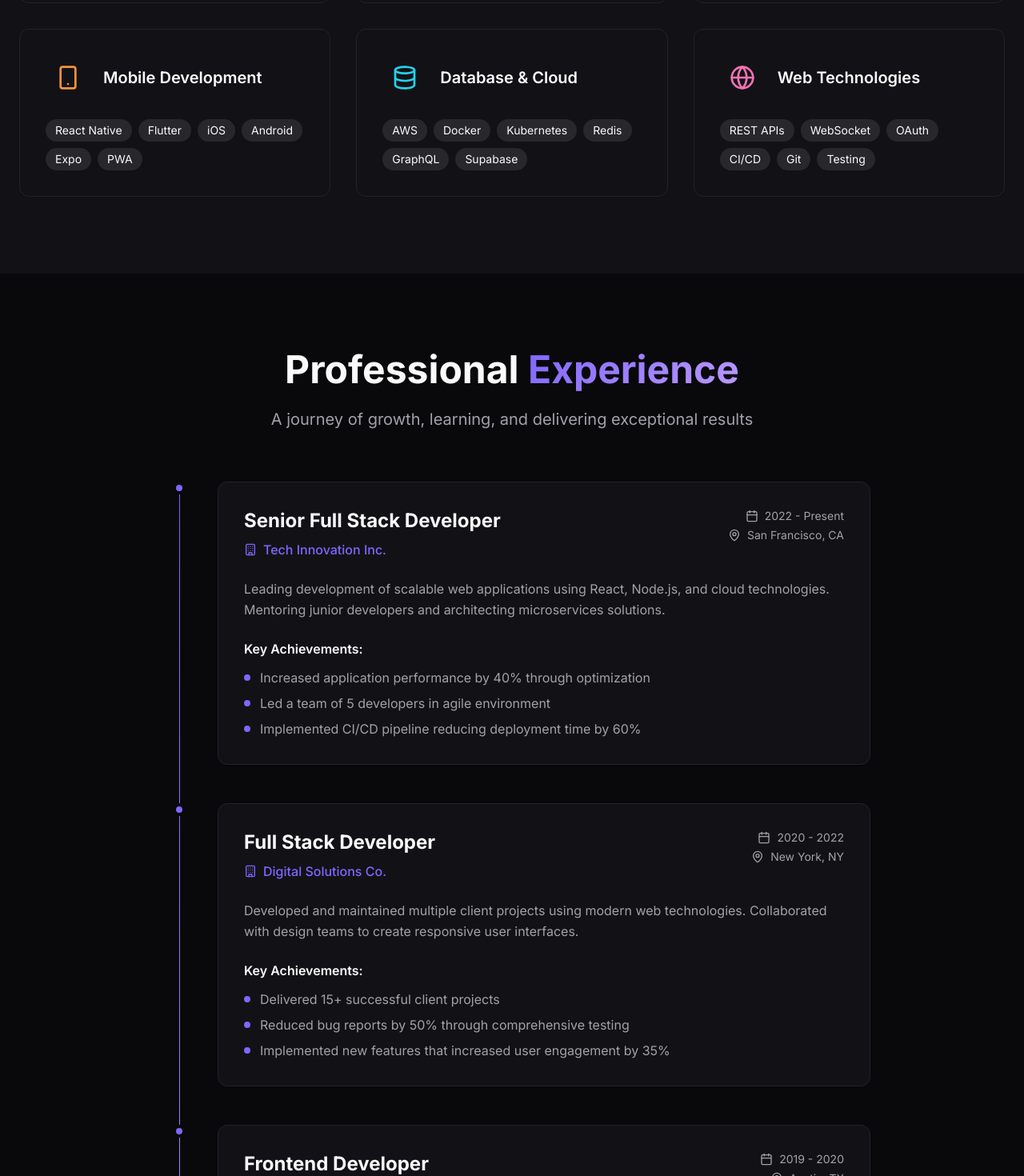
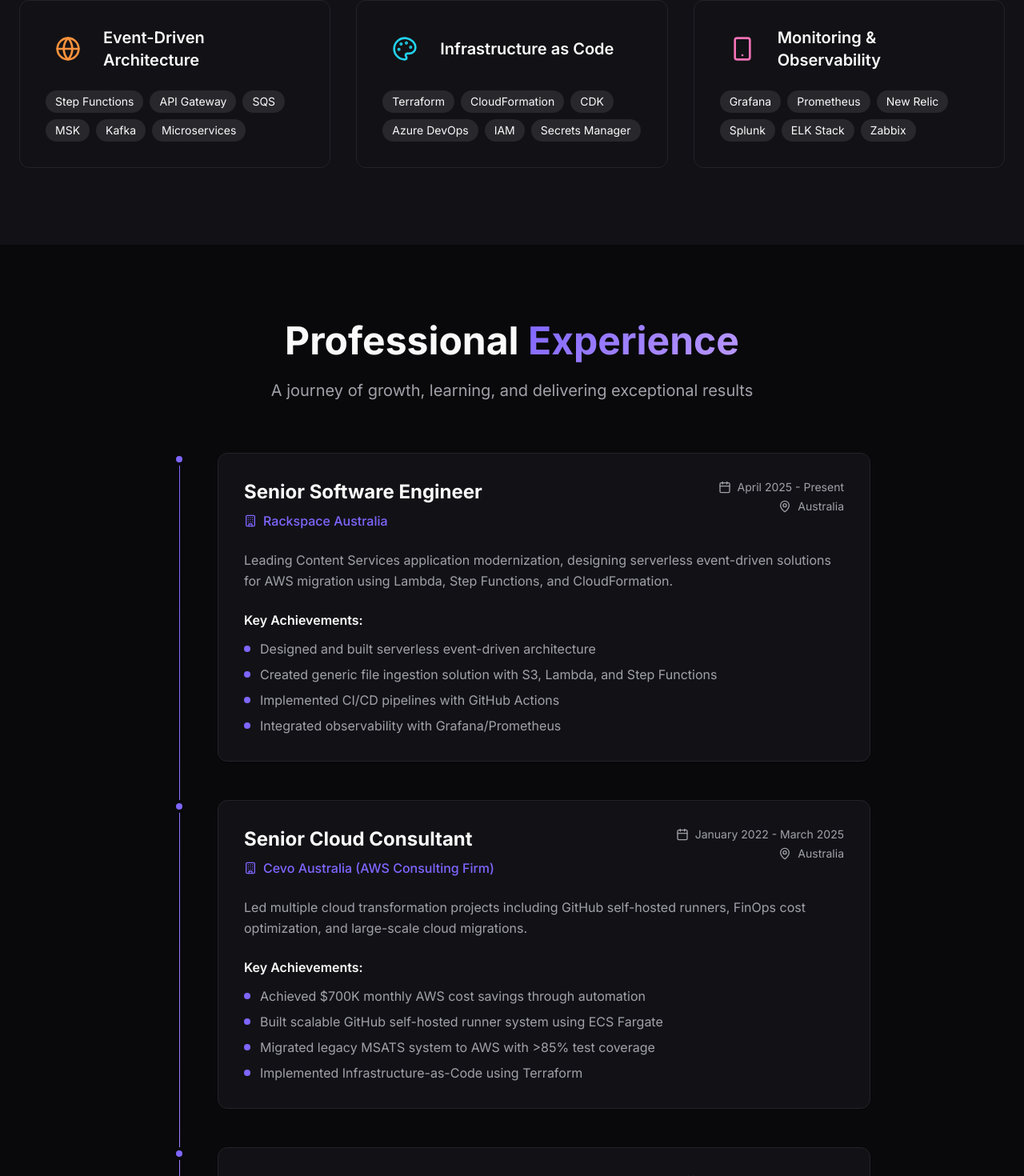
Before and after one commit to py2k5/pradip-portfolio, a React (Vite) app: page / in a window 1280 px wide. Shown: the part 1330-2800 px from the top of the page at 80% size. Built offline with nearby package versions, Linux system fonts and the light colour scheme; the HTML template or start-up script is replaced by a standard one.

Commit message:
Update skills from resume

```diff
--- a/src/components/Certifications.tsx
+++ b/src/components/Certifications.tsx
@@ -4,58 +4,58 @@ import { Button } from "@/components/ui/button";
 
 const certifications = [
   {
-    title: "AWS Certified Solutions Architect",
+    title: "AWS DevOps Engineer - Professional",
     issuer: "Amazon Web Services",
-    date: "2023",
-    credentialId: "AWS-ASA-2023-001",
-    description: "Validates expertise in designing distributed systems and applications on AWS platform",
-    verifyUrl: "#",
+    date: "2024",
+    credentialId: "AWS-DOP-PRO-2024",
+    description: "Advanced certification validating expertise in DevOps practices, CI/CD, and automation on AWS",
+    verifyUrl: "https://aws.amazon.com/certification/certified-devops-engineer-professional/",
     logo: "🏆"
   },
   {
-    title: "Google Cloud Professional Developer",
-    issuer: "Google Cloud",
+    title: "AWS Solutions Architect - Associate",
+    issuer: "Amazon Web Services",
     date: "2023",
-    credentialId: "GCP-PD-2023-002",
-    description: "Demonstrates ability to build, test, and deploy scalable applications on Google Cloud",
-    verifyUrl: "#",
+    credentialId: "AWS-SAA-2023",
+    description: "Validates technical expertise in designing and deploying scalable AWS systems",
+    verifyUrl: "https://aws.amazon.com/certification/certified-solutions-architect-associate/",
     logo: "☁️"
   },
   {
-    title: "React Developer Professional Certificate",
-    issuer: "Meta (Facebook)",
-    date: "2022",
-    credentialId: "META-RDC-2022-003",
-    description: "Comprehensive certification covering React fundamentals, advanced patterns, and best practices",
-    verifyUrl: "#",
+    title: "AWS Developer - Associate",
+    issuer: "Amazon Web Services",
+    date: "2023",
+    credentialId: "AWS-DVA-2023",
+    description: "Demonstrates proficiency in developing and maintaining AWS applications",
+    verifyUrl: "https://aws.amazon.com/certification/certified-developer-associate/",
     logo: "⚛️"
   },
   {
-    title: "Certified Kubernetes Administrator",
-    issuer: "Cloud Native Computing Foundation",
+    title: "AWS Cloud Practitioner",
+    issuer: "Amazon Web Services",
     date: "2022",
-    credentialId: "CKA-2022-004",
-    description: "Validates skills in Kubernetes cluster administration and container orchestration",
-    verifyUrl: "#",
-    logo: "🚢"
+    credentialId: "AWS-CLF-2022",
+    description: "Foundation-level certification covering AWS cloud concepts and services",
+    verifyUrl: "https://aws.amazon.com/certification/certified-cloud-practitioner/",
+    logo: "🌟"
   },
   {
-    title: "UX Design Professional Certificate",
-    issuer: "Google",
-    date: "2021",
-    credentialId: "GOOGLE-UX-2021-005",
-    description: "Covers the entire UX design process from user research to prototyping and testing",
-    verifyUrl: "#",
-    logo: "🎨"
+    title: "AWS AI Practitioner",
+    issuer: "Amazon Web Services",
+    date: "2024",
+    credentialId: "AWS-AIP-2024",
+    description: "Validates knowledge of AI/ML services and best practices on AWS platform",
+    verifyUrl: "https://aws.amazon.com/certification/certified-ai-practitioner/",
+    logo: "🤖"
   },
   {
-    title: "MongoDB Certified Developer",
-    issuer: "MongoDB Inc.",
-    date: "2021",
-    credentialId: "MDB-DEV-2021-006",
-    description: "Validates expertise in MongoDB database development and data modeling",
-    verifyUrl: "#",
-    logo: "🍃"
+    title: "HashiCorp Terraform Associate",
+    issuer: "HashiCorp",
+    date: "2023",
+    credentialId: "HCP-TF-2023",
+    description: "Validates skills in Infrastructure as Code using Terraform for cloud provisioning",
+    verifyUrl: "https://www.hashicorp.com/certification/terraform-associate",
+    logo: "🏗️"
   }
 ];
 
--- a/src/components/Experience.tsx
+++ b/src/components/Experience.tsx
@@ -3,51 +3,55 @@ import { Card, CardContent } from "@/components/ui/card";
 
 const experiences = [
   {
-    title: "Senior Full Stack Developer",
-    company: "Tech Innovation Inc.",
-    location: "San Francisco, CA",
-    period: "2022 - Present",
-    description: "Leading development of scalable web applications using React, Node.js, and cloud technologies. Mentoring junior developers and architecting microservices solutions.",
+    title: "Senior Software Engineer",
+    company: "Rackspace Australia",
+    location: "Australia",
+    period: "April 2025 - Present",
+    description: "Leading Content Services application modernization, designing serverless event-driven solutions for AWS migration using Lambda, Step Functions, and CloudFormation.",
     achievements: [
-      "Increased application performance by 40% through optimization",
-      "Led a team of 5 developers in agile environment",
-      "Implemented CI/CD pipeline reducing deployment time by 60%"
+      "Designed and built serverless event-driven architecture",
+      "Created generic file ingestion solution with S3, Lambda, and Step Functions",
+      "Implemented CI/CD pipelines with GitHub Actions",
+      "Integrated observability with Grafana/Prometheus"
     ]
   },
   {
-    title: "Full Stack Developer",
-    company: "Digital Solutions Co.",
-    location: "New York, NY",
-    period: "2020 - 2022",
-    description: "Developed and maintained multiple client projects using modern web technologies. Collaborated with design teams to create responsive user interfaces.",
+    title: "Senior Cloud Consultant",
+    company: "Cevo Australia (AWS Consulting Firm)",
+    location: "Australia",
+    period: "January 2022 - March 2025",
+    description: "Led multiple cloud transformation projects including GitHub self-hosted runners, FinOps cost optimization, and large-scale cloud migrations.",
     achievements: [
-      "Delivered 15+ successful client projects",
-      "Reduced bug reports by 50% through comprehensive testing",
-      "Implemented new features that increased user engagement by 35%"
+      "Achieved $700K monthly AWS cost savings through automation",
+      "Built scalable GitHub self-hosted runner system using ECS Fargate",
+      "Migrated legacy MSATS system to AWS with >85% test coverage",
+      "Implemented Infrastructure-as-Code using Terraform"
     ]
   },
   {
-    title: "Frontend Developer",
-    company: "StartupLab",
-    location: "Austin, TX",
-    period: "2019 - 2020",
-    description: "Built responsive web applications and mobile interfaces. Worked closely with UX designers to implement pixel-perfect designs.",
+    title: "Senior Software Engineer",
+    company: "Firstwave Cloud Solutions",
+    location: "Australia",
+    period: "June 2019 - January 2022",
+    description: "SRE-focused automatic deployment of cloud security products with emphasis on monitoring, alerting, and incident response automation.",
     achievements: [
-      "Created reusable component library used across 10+ projects",
-      "Improved website loading speed by 45%",
-      "Mentored 3 junior developers in React best practices"
+      "Developed backend APIs and integrations",
+      "Built CI/CD pipelines for automated deployment",
+      "Implemented comprehensive monitoring and alerting systems",
+      "Enhanced system reliability through SRE practices"
     ]
   },
   {
-    title: "Junior Web Developer",
-    company: "WebCraft Agency",
-    location: "Remote",
-    period: "2018 - 2019",
-    description: "Started career building websites for small businesses. Gained experience with HTML, CSS, JavaScript, and basic backend technologies.",
+    title: "Network (Python) Developer",
+    company: "Macquarie Group",
+    location: "Australia",
+    period: "August 2018 - May 2019",
+    description: "Developed web-based portal for network infrastructure management and automated day-to-day network operations.",
     achievements: [
-      "Completed 25+ website projects for local businesses",
-      "Achieved 98% client satisfaction rate",
-      "Self-taught React and modern development practices"
+      "Built end-to-end self-service systems for DNS and load balancing",
+      "Automated routine network device management tasks",
+      "Integrated portal with legacy network systems",
+      "Provided network health visualization dashboard"
     ]
   }
 ];
--- a/src/components/Skills.tsx
+++ b/src/components/Skills.tsx
@@ -3,39 +3,39 @@ import { Card, CardContent } from "@/components/ui/card";
 
 const skillCategories = [
   {
-    title: "Frontend Development",
-    icon: Code,
-    skills: ["React", "TypeScript", "Next.js", "Tailwind CSS", "Vue.js", "Angular"],
+    title: "Cloud Platforms",
+    icon: Database,
+    skills: ["AWS", "Lambda", "S3", "ECS Fargate", "CloudFormation", "Event Bridge"],
     color: "text-blue-400"
   },
   {
-    title: "Backend Development",
+    title: "DevOps & SRE",
     icon: Server,
-    skills: ["Node.js", "Python", "FastAPI", "Express", "PostgreSQL", "MongoDB"],
+    skills: ["Terraform", "GitHub Actions", "CI/CD", "Docker", "Ansible", "Monitoring"],
     color: "text-green-400"
   },
   {
-    title: "UI/UX Design",
-    icon: Palette,
-    skills: ["Figma", "Adobe XD", "Sketch", "Prototyping", "User Research", "Wireframing"],
+    title: "Programming Languages",
+    icon: Code,
+    skills: ["Python", "TypeScript", "Node.js", "Bash", "Perl", "Django"],
     color: "text-purple-400"
   },
   {
-    title: "Mobile Development",
-    icon: Smartphone,
-    skills: ["React Native", "Flutter", "iOS", "Android", "Expo", "PWA"],
+    title: "Event-Driven Architecture",
+    icon: Globe,
+    skills: ["Step Functions", "API Gateway", "SQS", "MSK", "Kafka", "Microservices"],
     color: "text-orange-400"
   },
   {
-    title: "Database & Cloud",
-    icon: Database,
-    skills: ["AWS", "Docker", "Kubernetes", "Redis", "GraphQL", "Supabase"],
+    title: "Infrastructure as Code",
+    icon: Palette,
+    skills: ["Terraform", "CloudFormation", "CDK", "Azure DevOps", "IAM", "Secrets Manager"],
     color: "text-cyan-400"
   },
   {
-    title: "Web Technologies",
-    icon: Globe,
-    skills: ["REST APIs", "WebSocket", "OAuth", "CI/CD", "Git", "Testing"],
+    title: "Monitoring & Observability",
+    icon: Smartphone,
+    skills: ["Grafana", "Prometheus", "New Relic", "Splunk", "ELK Stack", "Zabbix"],
     color: "text-pink-400"
   }
 ];
--- a/src/components/SocialLinks.tsx
+++ b/src/components/SocialLinks.tsx
@@ -6,40 +6,40 @@ const socialLinks = [
   {
     name: "GitHub",
     icon: Github,
-    url: "https://github.com/yourusername",
-    description: "View my code repositories and open source contributions",
-    followers: "2.5K followers",
+    url: "https://github.com/pradipkumar",
+    description: "View my automation scripts and infrastructure code",
+    followers: "DevOps Projects",
     color: "hover:text-gray-400"
   },
   {
     name: "LinkedIn",
     icon: Linkedin,
-    url: "https://linkedin.com/in/yourprofile",
-    description: "Connect with me professionally and view my career journey",
-    followers: "5K+ connections",
+    url: "https://linkedin.com/in/pradip-kumar-aws",
+    description: "Connect with me professionally and view my AWS journey",
+    followers: "Cloud Community",
     color: "hover:text-blue-400"
   },
   {
-    name: "Twitter",
-    icon: Twitter,
-    url: "https://twitter.com/yourusername",
-    description: "Follow me for tech insights and industry thoughts",
-    followers: "1.2K followers",
-    color: "hover:text-blue-400"
+    name: "AWS Profile",
+    icon: Globe,
+    url: "https://aws.amazon.com/certification/",
+    description: "View my AWS certifications and cloud expertise",
+    followers: "6 AWS Certs",
+    color: "hover:text-orange-400"
   },
   {
-    name: "Portfolio Website",
-    icon: Globe,
-    url: "https://yourwebsite.com",
-    description: "Explore my complete portfolio and case studies",
-    followers: "Live projects",
-    color: "hover:text-green-400"
+    name: "Terraform Registry",
+    icon: FileText,
+    url: "https://registry.terraform.io/",
+    description: "Explore my Infrastructure as Code modules",
+    followers: "IaC Expert",
+    color: "hover:text-purple-400"
   },
   {
     name: "Email",
     icon: Mail,
-    url: "mailto:your.email@example.com",
-    description: "Reach out for collaborations and opportunities",
+    url: "mailto:pradip.kumar@example.com",
+    description: "Reach out for cloud consulting and DevOps opportunities",
     followers: "Available 24/7",
     color: "hover:text-red-400"
   },
@@ -47,9 +47,9 @@ const socialLinks = [
     name: "Resume/CV",
     icon: FileText,
     url: "#",
-    description: "Download my detailed resume and credentials",
+    description: "Download my detailed resume with project achievements",
     followers: "Always updated",
-    color: "hover:text-purple-400"
+    color: "hover:text-green-400"
   }
 ];
 
@@ -103,7 +103,7 @@ const SocialLinks = () => {
             <Button
               size="lg"
               className="bg-gradient-primary hover:shadow-glow transition-all duration-300 px-8"
-              onClick={() => window.open('mailto:your.email@example.com', '_blank')}
+              onClick={() => window.open('mailto:pradip.kumar@example.com', '_blank')}
             >
               <Mail className="w-5 h-5 mr-2" />
               Send me an email
```
Also changed, not shown: src/components/Hero.tsx (+4 -4 lines).
